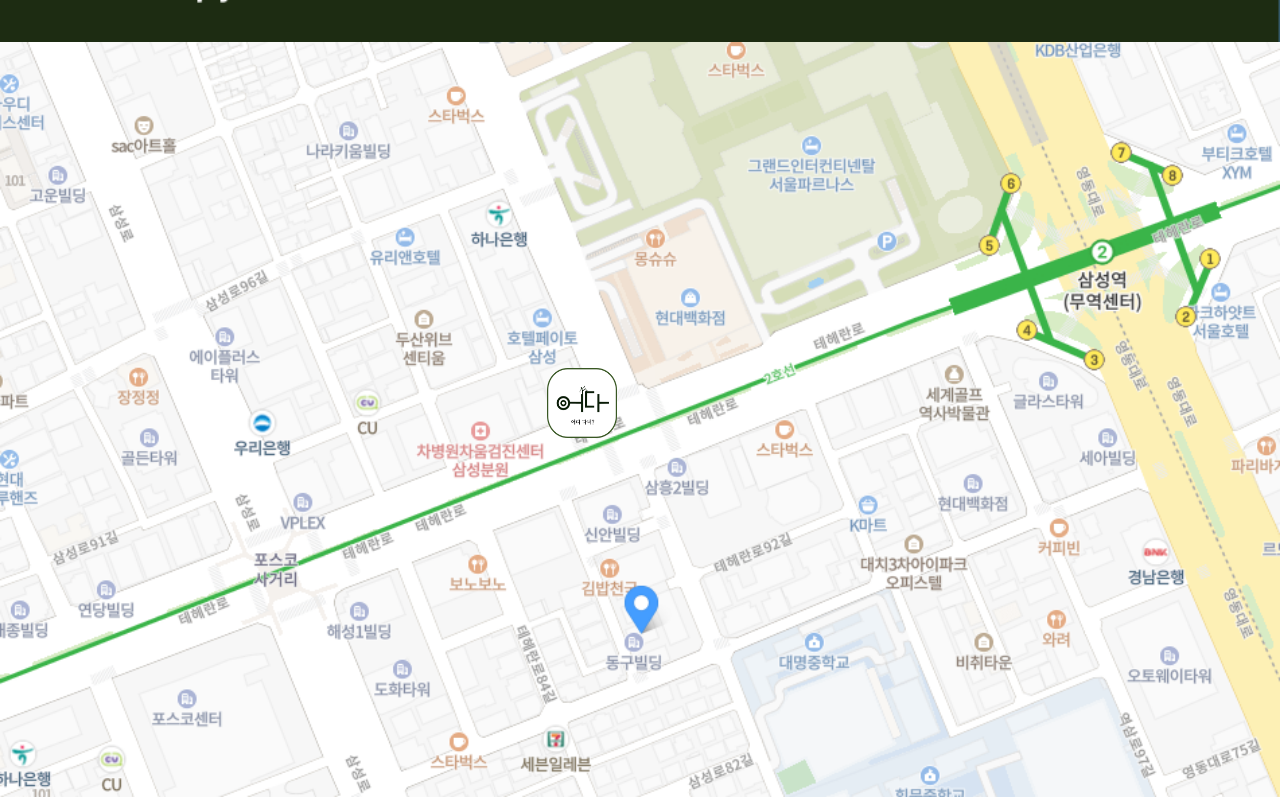
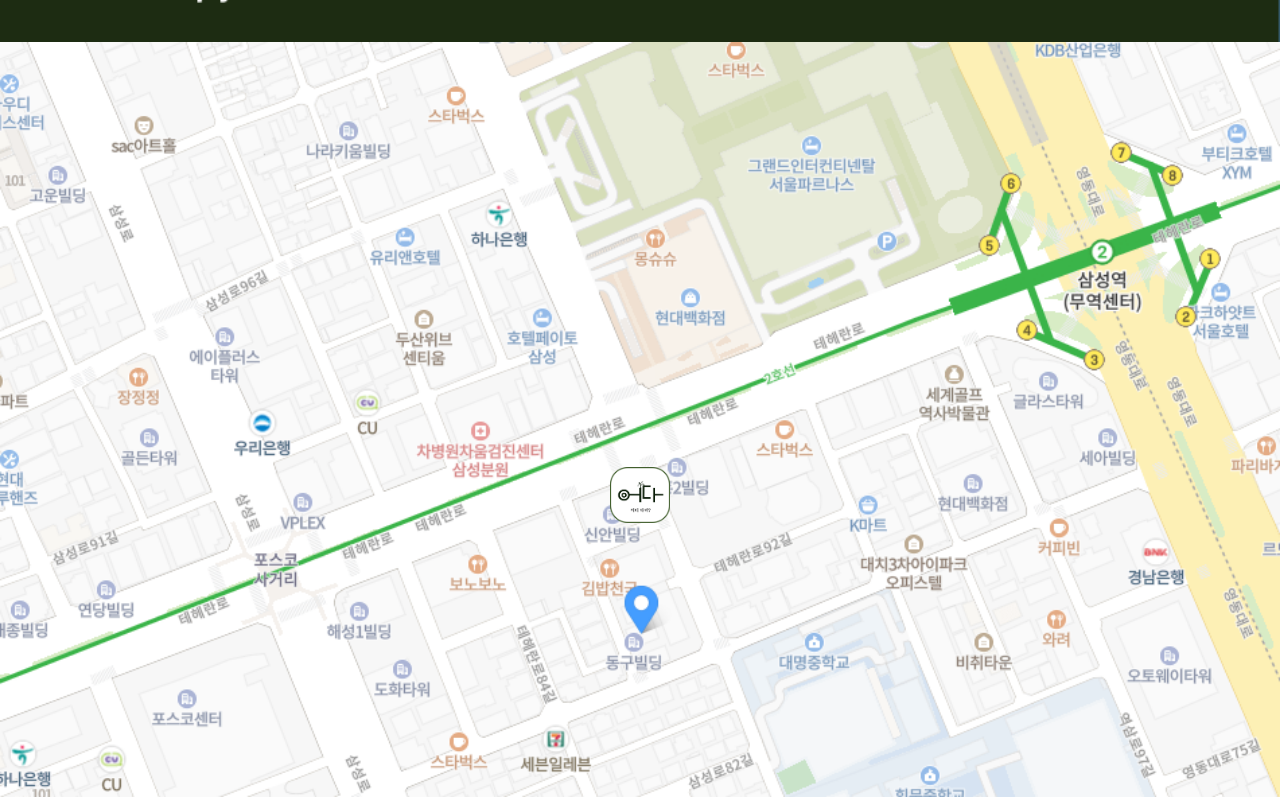
Before and after one commit to scott012069/eoda, a plain HTML site: page index.html in a window 1280 px wide. Shown: the part 11125-11925 px from the top of the page. Drawn offline with Linux system fonts and the light colour scheme.

Commit message:
eoda icon update

```diff
--- a/index.html
+++ b/index.html
@@ -26,7 +26,9 @@
     </div>
     <div class="position">
       <img src="screenshots/15.PNG" />
-      <img src="screenshots/eoda.png" />
+      <div class="position_div">
+        <img src="screenshots/eoda.png" class="position_img" />
+      </div>
     </div>
   </body>
 </html>
--- a/styles.css
+++ b/styles.css
@@ -12,16 +12,18 @@
 }
 .position {
   position: relative;
-}
-.position img:last-child {
-  position: absolute;
-  z-index: 10;
-  top: 43%;
-  right: 30%;
-  left: 42.7%;
-  width: 70px;
-  height: 70px;
-}
-.position img:first-child {
   width: 100%;
 }
+.position img {
+  width: 100%;
+}
+.position_div {
+  position: absolute;
+  z-index: 1;
+  width: 60px;
+  height: 60px;
+  top: 60%;
+  left: 50%;
+  margin-top: -30px;
+  margin-left: -30px;
+}
```
